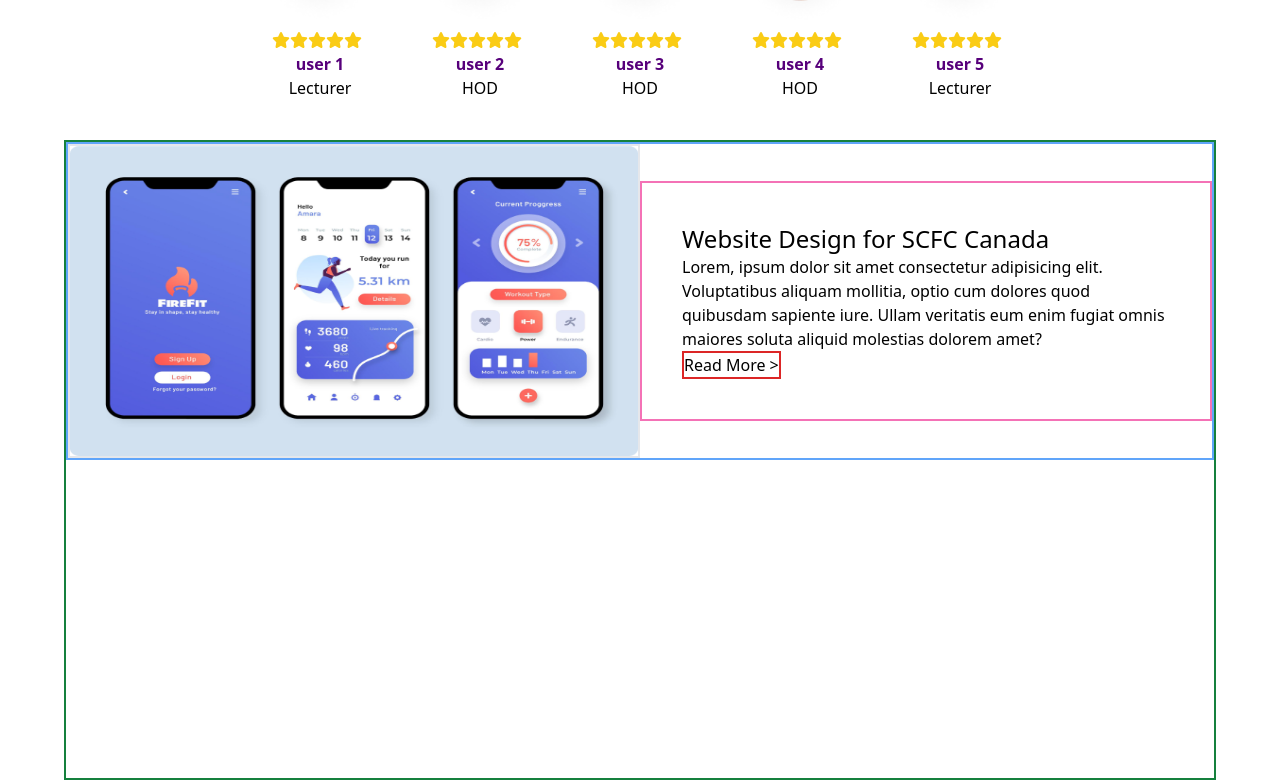
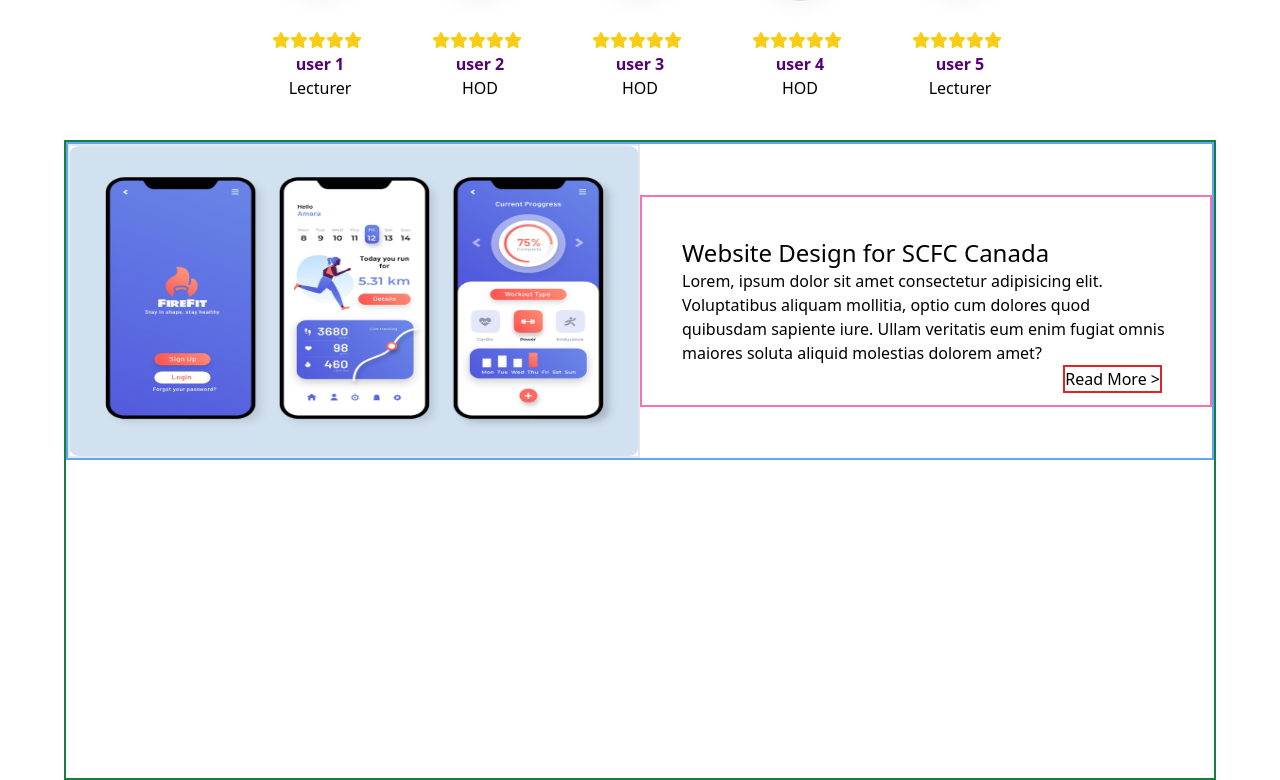
Before and after one commit to obuastella/the4coders, a React (Create React App) app in the folder front-end/: page / in a window 1280 px wide. Shown: the part 2563-3343 px from the top of the page. Built offline with nearby package versions, Linux system fonts and the light colour scheme.

Commit message:
Fixed button issue

```diff
--- a/front-end/src/pages/Home/index.jsx
+++ b/front-end/src/pages/Home/index.jsx
@@ -99,7 +99,7 @@ function Home() {
             src="assets/images/case-study-img1.png"
             alt=""
           />
-          <div className="w-[50%] m-auto border-2 border-pink-400 p-10">
+          <div className="w-[50%] m-auto border-2 border-pink-400 p-10 relative">
             <h2 className="text-2xl ">Website Design for SCFC Canada</h2>
             <p>
               Lorem, ipsum dolor sit amet consectetur adipisicing elit.
@@ -107,7 +107,7 @@ function Home() {
               sapiente iure. Ullam veritatis eum enim fugiat omnis maiores
               soluta aliquid molestias dolorem amet?
             </p>
-            <button className=" mr-0 inline border-2 border-red-600">
+            <button className="absolute end-12 inline border-2 border-red-600">
               Read More &gt;
             </button>
           </div>
```
